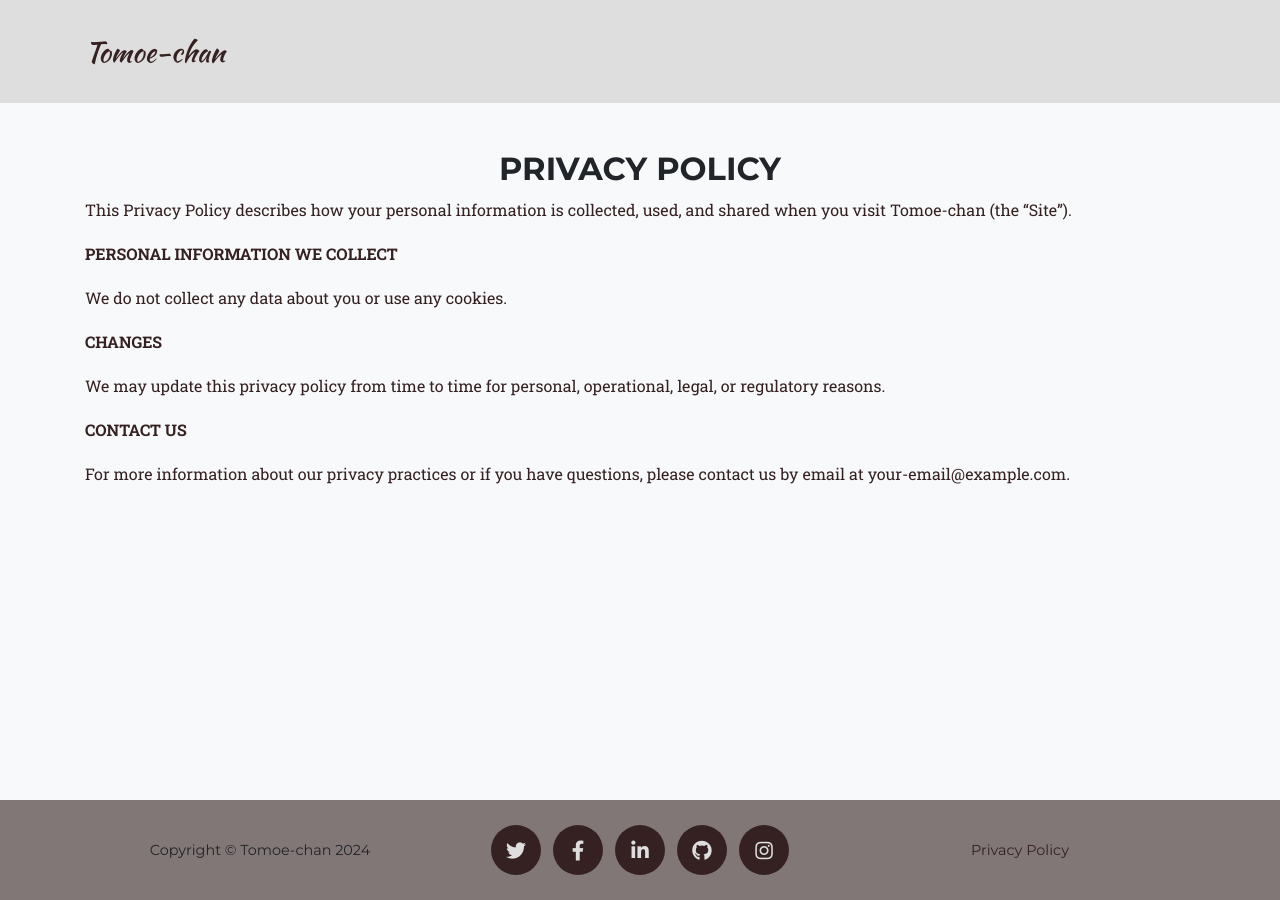
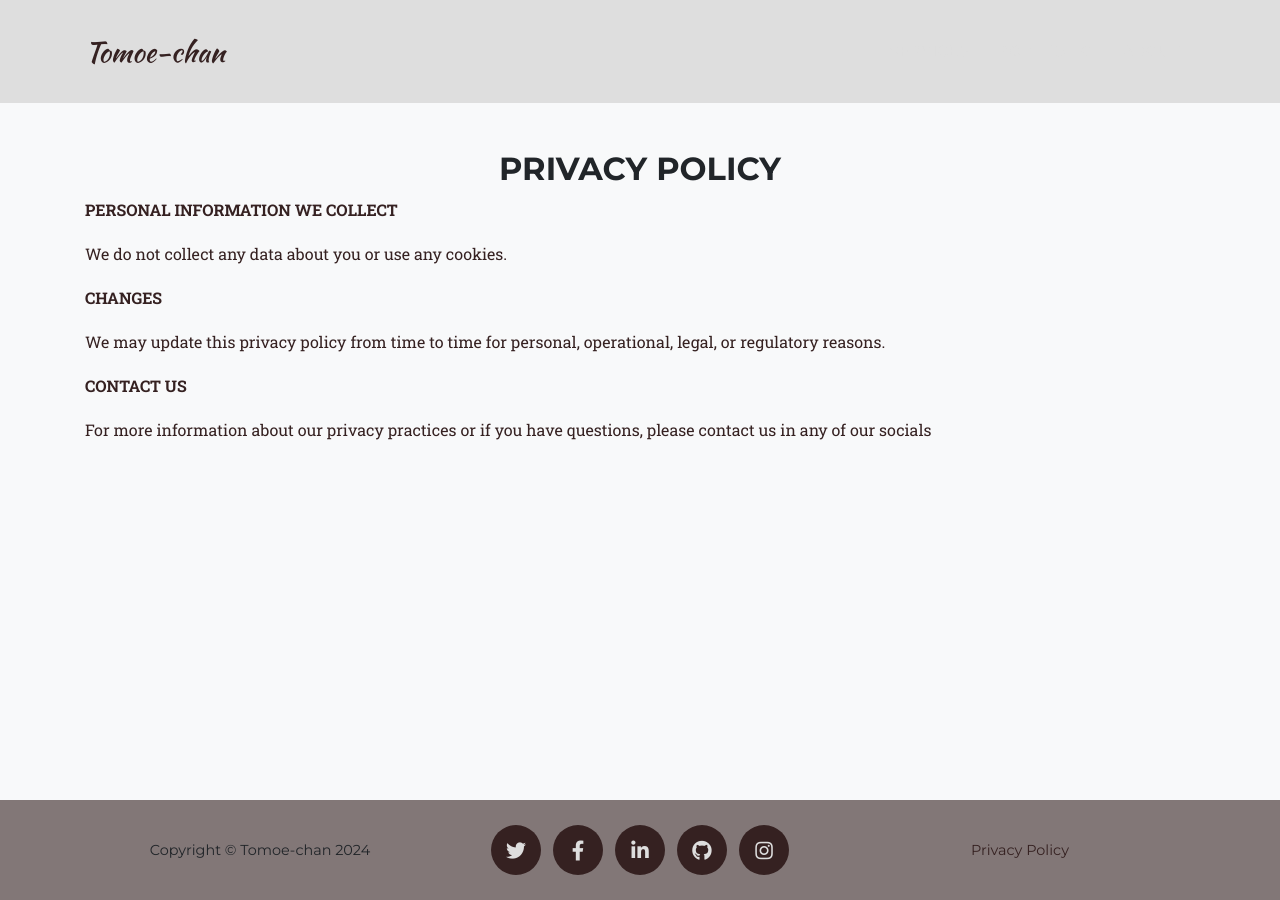
Before and after one commit to Tomoe0512/Tomoe0512.github.io, a Jekyll site: the page built from legal.md, in a window 1280 px wide. Built offline with Jekyll 4.4.1, drawn with Linux system fonts in a browser that asks for light colours; some web fonts are replaced.

Commit message:
update private policy

```diff
--- a/legal.md
+++ b/legal.md
@@ -7,8 +7,6 @@ background: grey
 <div class="col-lg-12 text-center">
 	<h2 class="section-heading text-uppercase">Privacy Policy</h2>
 </div>
-
-This Privacy Policy describes how your personal information is collected, used, and shared when you visit {{ site.title }} (the “Site”).
 
 **PERSONAL INFORMATION WE COLLECT**
 
@@ -36,4 +34,4 @@ We may update this privacy policy from time to time for personal, operational, l
 
 **CONTACT US**
 
-For more information about our privacy practices or if you have questions, please contact us by email at <a href="mailto:{{ site.email }}">{{ site.email }}</a>.
+For more information about our privacy practices or if you have questions, please contact us in any of our socials
```
